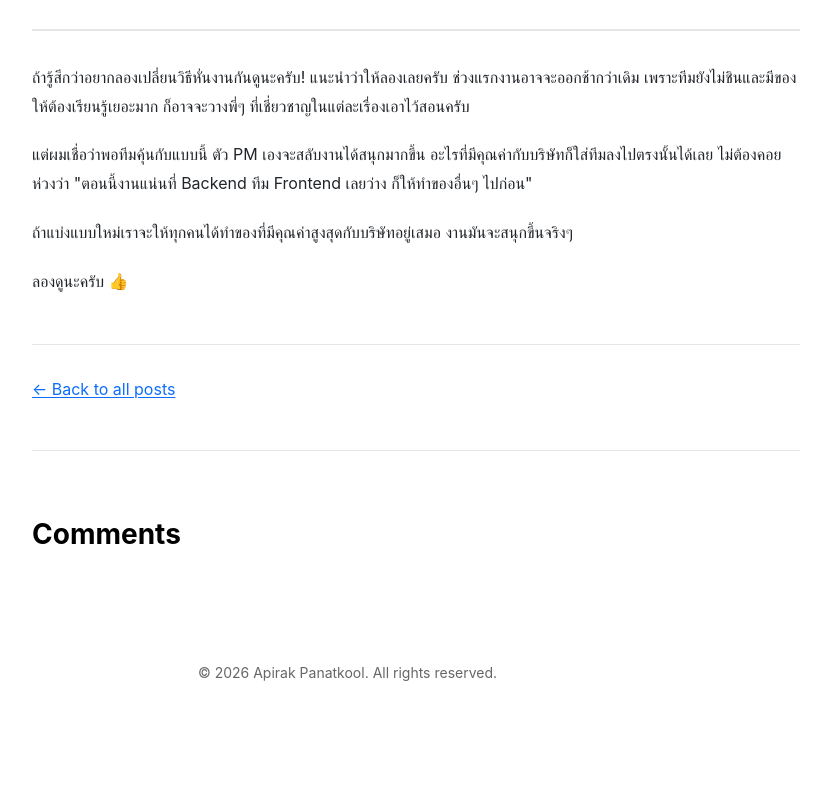
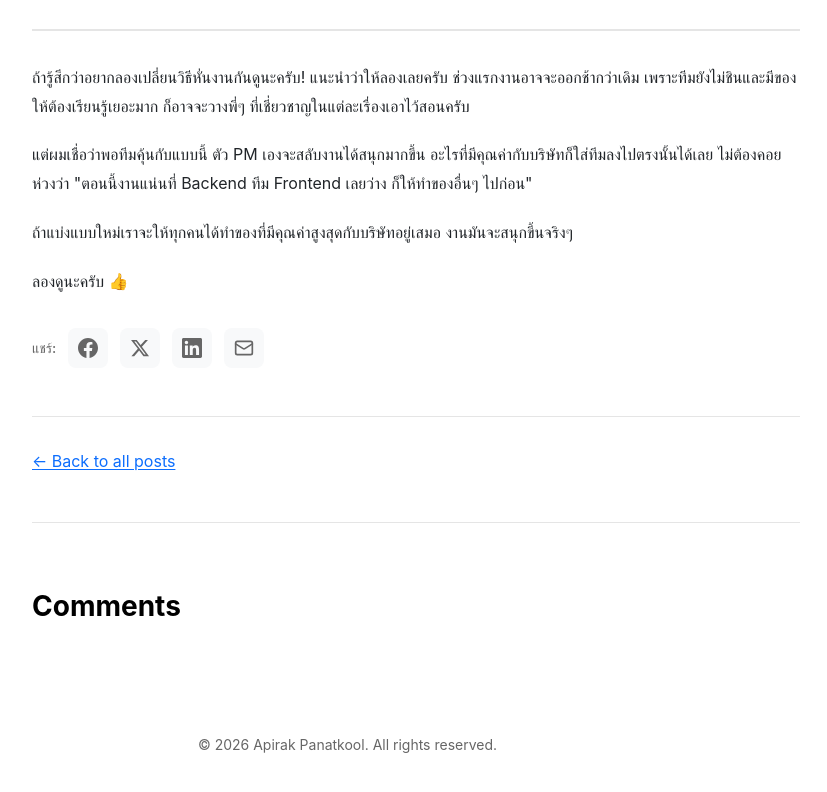
Before and after one commit to apirak/apirak.github.io, an Astro site: page /blog/2025-12-25-vertical-slicing in a window 1280 px wide. Shown: the part 4143-4935 px from the top of the page, without its empty margins (224-1051 px from the left). Before the commit the page ends 4867 px from the top, so only its background shows below. Built offline with nearby package versions, Linux system fonts and the light colour scheme; Astro itself is replaced by a stand-in of ours; some icons are missing.

Commit message:
Add ShareButtons component to blog post pages for enhanced sharing options

```diff
--- /dev/null
+++ b/src/components/ShareButtons.astro
@@ -0,0 +1,137 @@
+---
+// Social Share Buttons Component
+interface Props {
+  title: string;
+  url: string;
+  description?: string;
+}
+
+const { title, url, description = "" } = Astro.props;
+
+// Encode for URL parameters
+const encodedTitle = encodeURIComponent(title);
+const encodedUrl = encodeURIComponent(url);
+const encodedDesc = encodeURIComponent(description);
+
+// Share URLs
+const shareUrls = {
+  facebook: `https://www.facebook.com/sharer/sharer.php?u=${encodedUrl}`,
+  twitter: `https://twitter.com/intent/tweet?text=${encodedTitle}&url=${encodedUrl}`,
+  linkedin: `https://www.linkedin.com/sharing/share-offsite/?url=${encodedUrl}`,
+  email: `mailto:?subject=${encodedTitle}&body=${encodedDesc}%0A%0A${encodedUrl}`,
+};
+---
+
+<div class="share-buttons mt-8 mb-8">
+  <div class="flex items-center gap-3 flex-wrap">
+    <span class="text-sm font-medium" style="color: var(--color-text-muted);">
+      แชร์:
+    </span>
+
+    <a
+      href={shareUrls.facebook}
+      target="_blank"
+      rel="noopener noreferrer"
+      class="share-btn share-facebook"
+      aria-label="Share on Facebook"
+      title="Share on Facebook"
+    >
+      <svg xmlns="http://www.w3.org/2000/svg" width="20" height="20" viewBox="0 0 24 24" fill="currentColor">
+        <path d="M24 12.073c0-6.627-5.373-12-12-12s-12 5.373-12 12c0 5.99 4.388 10.954 10.125 11.854v-8.385H7.078v-3.47h3.047V9.43c0-3.007 1.792-4.669 4.533-4.669 1.312 0 2.686.235 2.686.235v2.953H15.83c-1.491 0-1.956.925-1.956 1.874v2.25h3.328l-.532 3.47h-2.796v8.385C19.612 23.027 24 18.062 24 12.073z"/>
+      </svg>
+      <span class="sr-only">Facebook</span>
+    </a>
+
+    <a
+      href={shareUrls.twitter}
+      target="_blank"
+      rel="noopener noreferrer"
+      class="share-btn share-twitter"
+      aria-label="Share on X (Twitter)"
+      title="Share on X (Twitter)"
+    >
+      <svg xmlns="http://www.w3.org/2000/svg" width="20" height="20" viewBox="0 0 24 24" fill="currentColor">
+        <path d="M18.244 2.25h3.308l-7.227 8.26 8.502 11.24H16.17l-5.214-6.817L4.99 21.75H1.68l7.73-8.835L1.254 2.25H8.08l4.713 6.231zm-1.161 17.52h1.833L7.084 4.126H5.117z"/>
+      </svg>
+      <span class="sr-only">X (Twitter)</span>
+    </a>
+
+    <a
+      href={shareUrls.linkedin}
+      target="_blank"
+      rel="noopener noreferrer"
+      class="share-btn share-linkedin"
+      aria-label="Share on LinkedIn"
+      title="Share on LinkedIn"
+    >
+      <svg xmlns="http://www.w3.org/2000/svg" width="20" height="20" viewBox="0 0 24 24" fill="currentColor">
+        <path d="M20.447 20.452h-3.554v-5.569c0-1.328-.027-3.037-1.852-3.037-1.853 0-2.136 1.445-2.136 2.939v5.667H9.351V9h3.414v1.561h.046c.477-.9 1.637-1.85 3.37-1.85 3.601 0 4.267 2.37 4.267 5.455v6.286zM5.337 7.433c-1.144 0-2.063-.926-2.063-2.065 0-1.138.92-2.063 2.063-2.063 1.14 0 2.064.925 2.064 2.063 0 1.139-.925 2.065-2.064 2.065zm1.782 13.019H3.555V9h3.564v11.452zM22.225 0H1.771C.792 0 0 .774 0 1.729v20.542C0 23.227.792 24 1.771 24h20.451C23.2 24 24 23.227 24 22.271V1.729C24 .774 23.2 0 22.222 0h.003z"/>
+      </svg>
+      <span class="sr-only">LinkedIn</span>
+    </a>
+
+    <a
+      href={shareUrls.email}
+      class="share-btn share-email"
+      aria-label="Share via Email"
+      title="Share via Email"
+    >
+      <svg xmlns="http://www.w3.org/2000/svg" width="20" height="20" viewBox="0 0 24 24" fill="none" stroke="currentColor" stroke-width="2" stroke-linecap="round" stroke-linejoin="round">
+        <rect width="20" height="16" x="2" y="4" rx="2"/>
+        <path d="m22 7-8.97 5.7a1.94 1.94 0 0 1-2.06 0L2 7"/>
+      </svg>
+      <span class="sr-only">Email</span>
+    </a>
+  </div>
+</div>
+
+<style>
+  .share-btn {
+    display: inline-flex;
+    align-items: center;
+    justify-content: center;
+    width: 40px;
+    height: 40px;
+    border-radius: 8px;
+    transition: all 0.2s ease;
+    color: var(--color-text-muted);
+    background-color: var(--color-bg-secondary);
+  }
+
+  .share-btn:hover {
+    transform: translateY(-2px);
+    box-shadow: var(--shadow-card);
+  }
+
+  .share-facebook:hover {
+    background-color: #1877f2;
+    color: white;
+  }
+
+  .share-twitter:hover {
+    background-color: #000000;
+    color: white;
+  }
+
+  .share-linkedin:hover {
+    background-color: #0077b5;
+    color: white;
+  }
+
+  .share-email:hover {
+    background-color: #ea4335;
+    color: white;
+  }
+
+  .sr-only {
+    position: absolute;
+    width: 1px;
+    height: 1px;
+    padding: 0;
+    margin: -1px;
+    overflow: hidden;
+    clip: rect(0, 0, 0, 0);
+    white-space: nowrap;
+    border-width: 0;
+  }
+</style>
--- a/src/pages/blog/[slug].astro
+++ b/src/pages/blog/[slug].astro
@@ -6,6 +6,7 @@ import Navbar from "../../components/Navbar.astro";
 import Footer from "../../components/Footer.astro";
 import SchemaArticle from "../../components/SchemaArticle.astro";
 import Comments from "../../components/Comments.astro";
+import ShareButtons from "../../components/ShareButtons.astro";
 import "../../styles/global.css";
 import "../../styles/blog.css";
 
@@ -96,6 +97,9 @@ const fullURL = new URL(Astro.url.pathname, Astro.site).toString();
         <Content />
       </div>
 
+      {/* Share Buttons */}
+      <ShareButtons title={title} url={fullURL} description={description} />
+
       {/* Back to Blog */}
       <div
         class="mt-12 pt-8 border-t"
```
